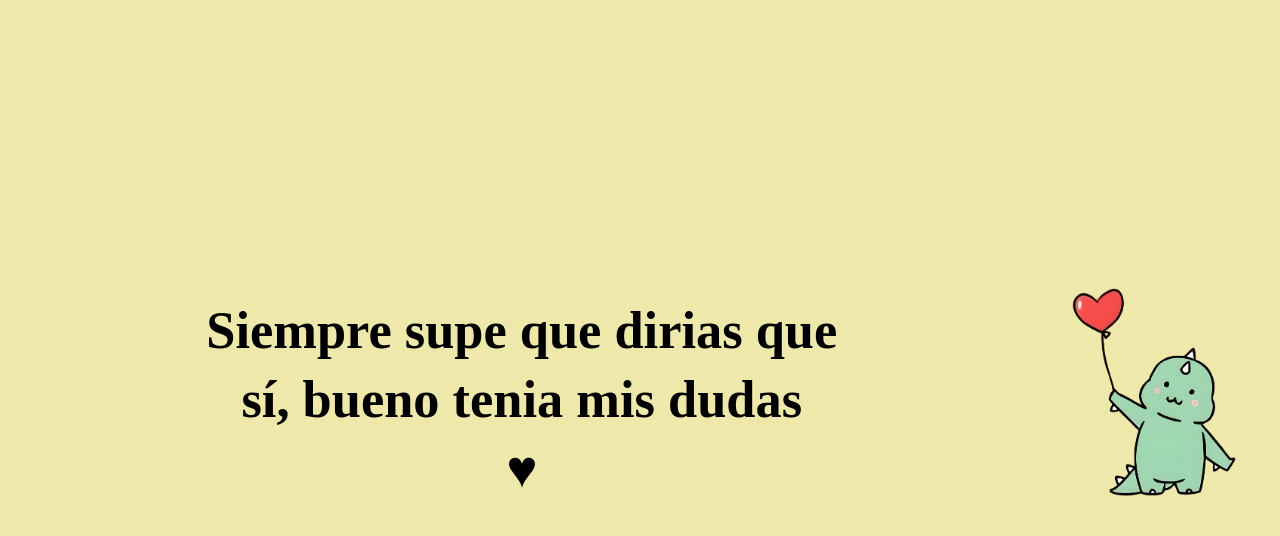
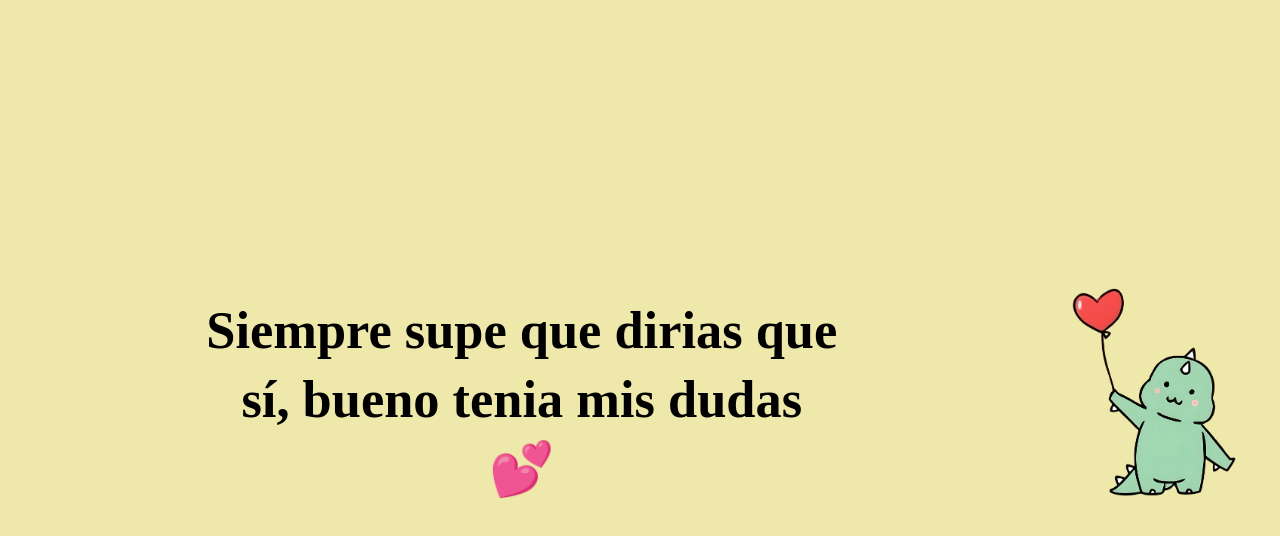
Before and after one commit to MRDAN2704/Para_Daira, a plain HTML site: page index.html in a window 1280 px wide. Both pictures are taken after a click on the button "Si". Drawn offline with Linux system fonts and the light colour scheme.

Commit message:
Update index.html

```diff
--- a/index.html
+++ b/index.html
@@ -11,7 +11,7 @@
 <body>
   <main>
     <div id="message">
-      <h1>Siempre supe que dirias que sí, bueno tenia mis dudas <br>♥</h1>
+      <h1>Siempre supe que dirias que sí, bueno tenia mis dudas <br>💕</h1>
       <img src="./assets/dino_love_2.webp" width="250" alt="Dino Love">
     </div>
     <img src="./assets/dino_love.webp" width="250" alt="Dino Love">
```
